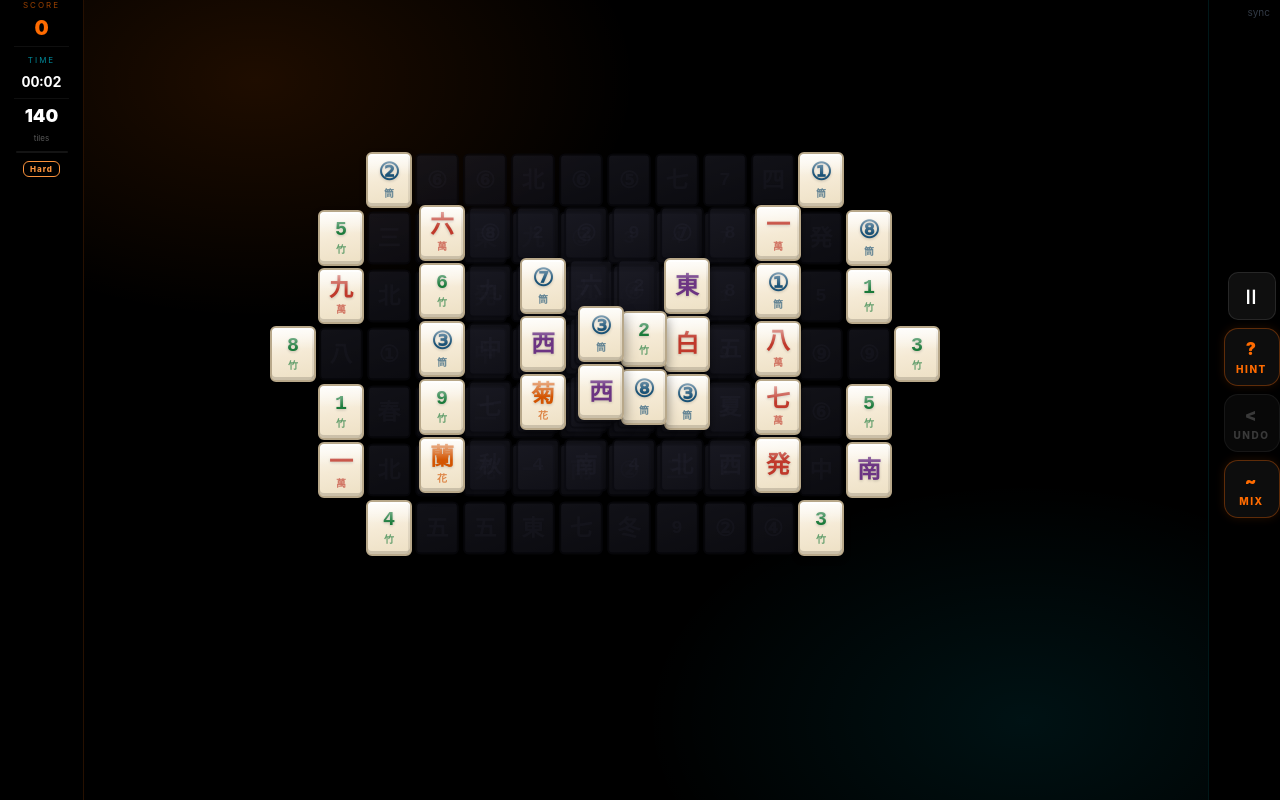
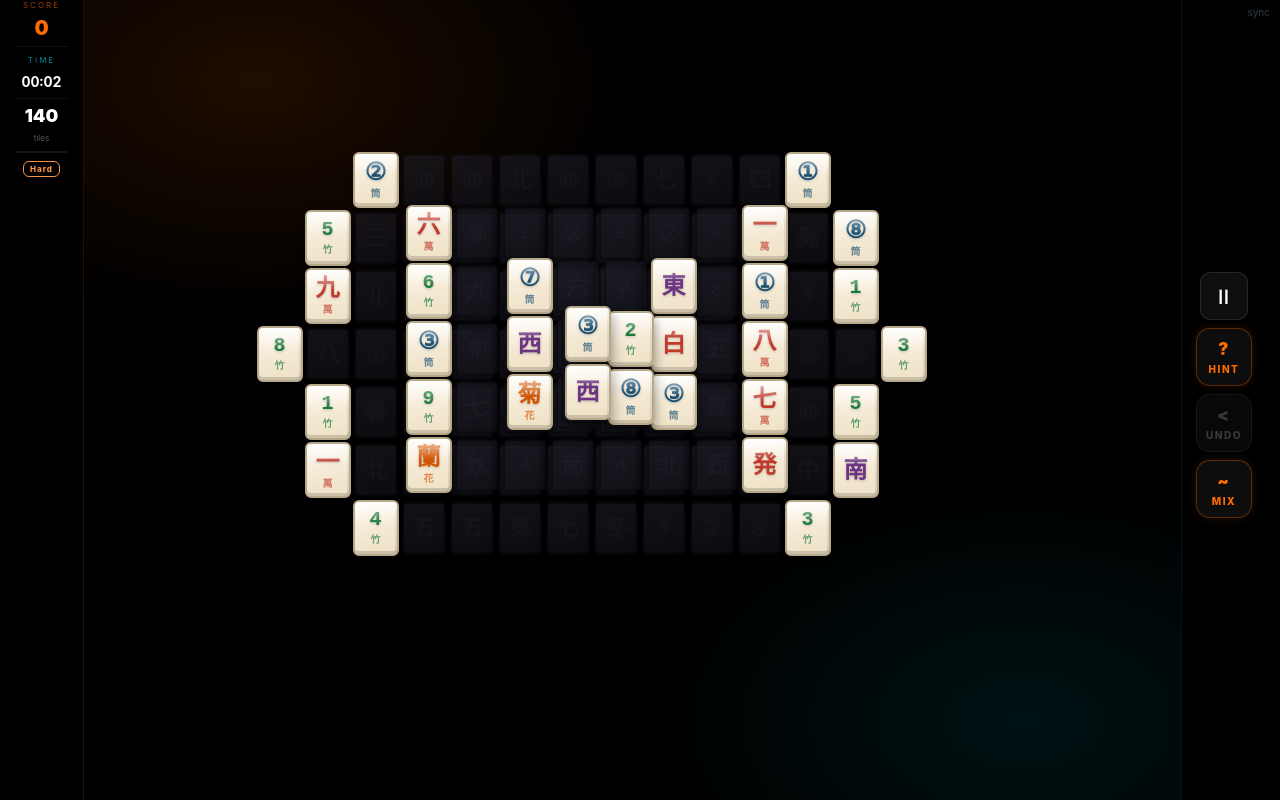
Before and after one commit to stuctech-eng/mahjong-god, a React (Vite) app: page / in a window 1280 px wide. Both pictures are taken after a click on the button "DOORGAAN". Built offline with nearby package versions, Linux system fonts and the light colour scheme; no server answers.

Commit message:
hud fix 2

```diff
--- a/src/components/HUD.jsx
+++ b/src/components/HUD.jsx
@@ -118,6 +118,6 @@ divider:    { width:"100%", height:1, background:"rgba(255,255,255,0.06)" },
   bar:        { width:52, height:2, background:"rgba(255,255,255,0.08)", borderRadius:1, overflow:"hidden" },
   barFill:    { height:"100%", background:"linear-gradient(90deg,#ff6b00,#00e5ff)", borderRadius:1, transition:"width 0.4s ease" },
   diffBadge:  { border:"1px solid", borderRadius:6, padding:"2px 6px", fontSize:8, fontWeight:800, letterSpacing:1 },
-actions:    { display:"flex", flexDirection:"column", gap:8, padding:"env(safe-area-inset-top,10px) env(safe-area-inset-right,14px) 10px 14px", background:"rgba(0,0,0,0.95)", borderLeft:"1px solid rgba(0,229,255,0.1)", minWidth:72, flexShrink:0, alignItems:"center", justifyContent:"center" },
+  actions:    { display:"flex", flexDirection:"column", gap:8, padding:"env(safe-area-inset-top,10px) 28px 10px 14px", background:"rgba(0,0,0,0.95)", borderLeft:"1px solid rgba(0,229,255,0.1)", minWidth:72, flexShrink:0, alignItems:"center", justifyContent:"center" },
   pauseBtn:   { background:"rgba(255,255,255,0.06)", border:"1px solid rgba(255,255,255,0.1)", borderRadius:10, color:"#fff", fontSize:12, fontWeight:900, width:48, height:48, cursor:"pointer", display:"flex", alignItems:"center", justifyContent:"center", letterSpacing:1 },
 };
```
Lines whose indentation alone changed are shown as unchanged.
